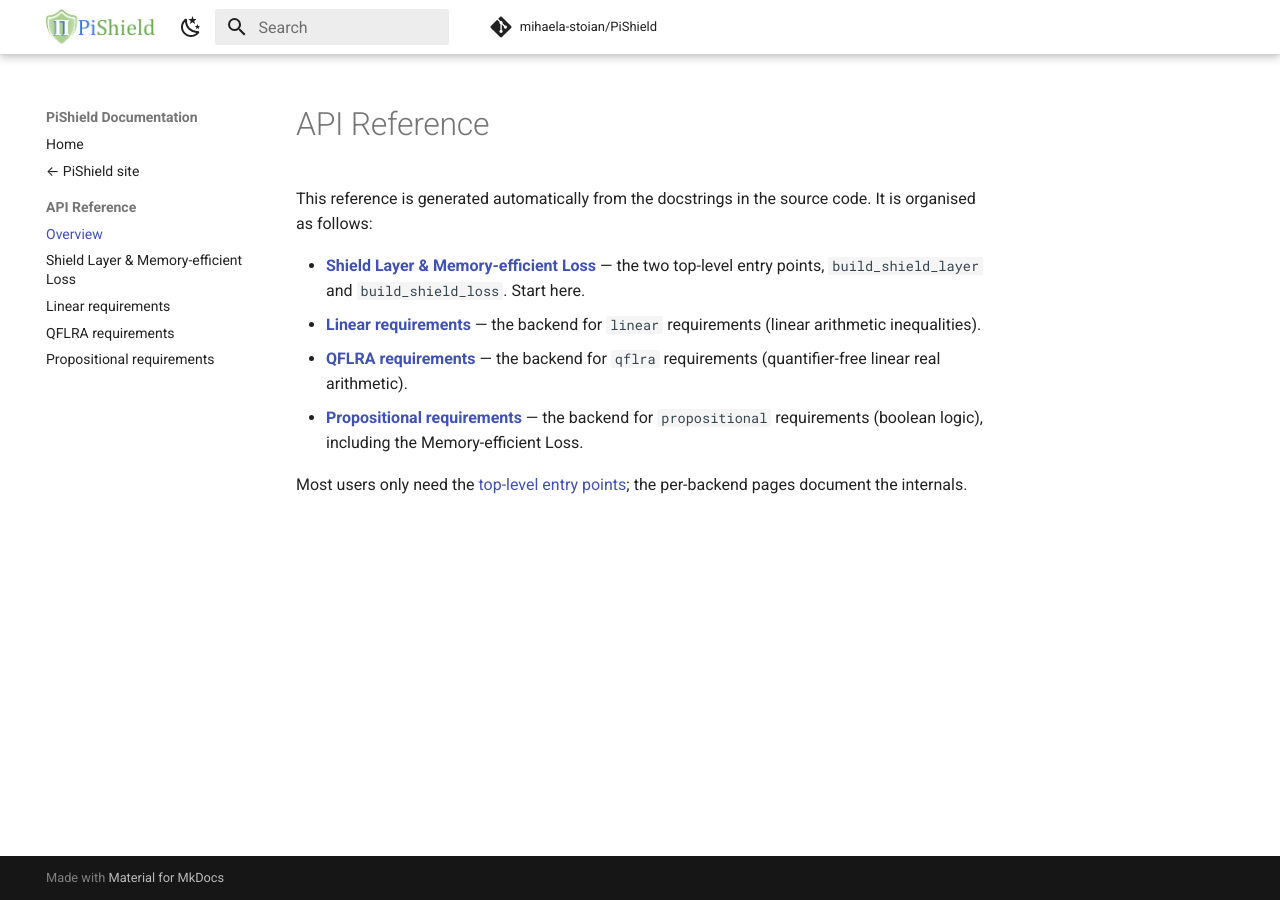
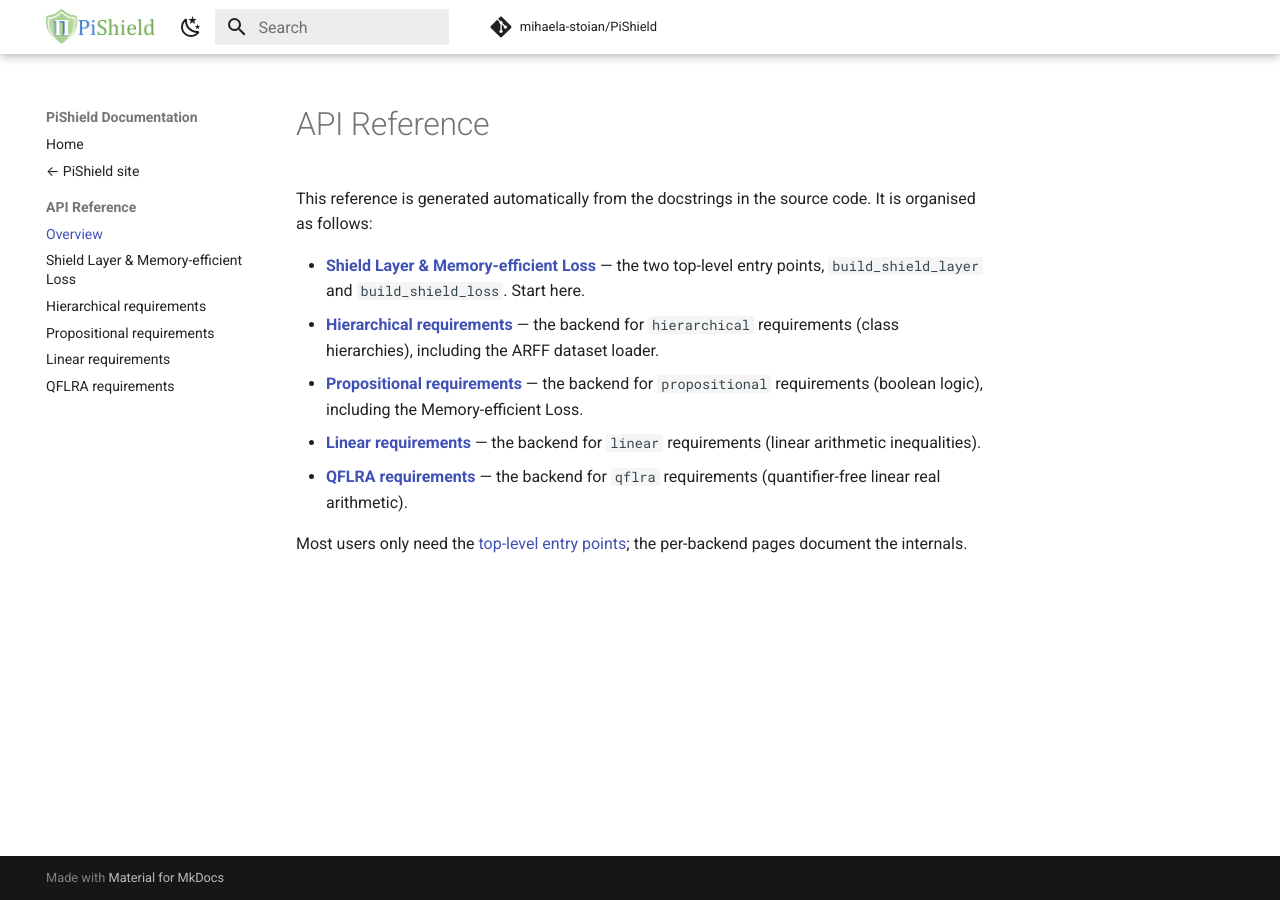
Before and after one commit to mihaela-stoian/PiShield, an MkDocs documentation site: the page built from docs/api/index.md, in a window 1280 px wide. Built offline with MkDocs 1.6.1 and Material for MkDocs 9.7.7, drawn with Linux system fonts in a browser that asks for light colours; comment, search, counter and statistics services are not loaded.

Commit message:
Document the hierarchical requirement type
Add the hierarchical backend to the docs so it is discoverable:
- README: a `hierarchical` row in the supported-types table, an ARFF/`.arff`
  format note, the `arff_hierarchy_style` argument in the signature, a usage
  subsection next to the Shield Layer sections, and a link to the example notebook.
- docs/index.md: matching supported-types row and citation guidance.
- docs/api/hierarchical.md: new mkdocstrings API page (shield_layer, classes,
  parser, datasets), wired into mkdocs.yml nav and the API overview.

List the requirement types consistently as hierarchical, propositional, linear,
qflra across the README table, the build_shield_layer signature, the citation
note, and the docs.

```diff
--- a/docs/api/index.md
+++ b/docs/api/index.md
@@ -5,12 +5,16 @@ code. It is organised as follows:
 
 - **[Shield Layer & Memory-efficient Loss](core.md)** — the two top-level entry
   points, `build_shield_layer` and `build_shield_loss`. Start here.
+- **[Hierarchical requirements](hierarchical.md)** — the backend for
+  `hierarchical` requirements (class hierarchies), including the ARFF
+  dataset loader.
+- **[Propositional requirements](propositional.md)** — the backend for
+  `propositional` requirements (boolean logic), including the Memory-efficient Loss.
 - **[Linear requirements](linear.md)** — the backend for `linear` requirements
   (linear arithmetic inequalities).
 - **[QFLRA requirements](qflra.md)** — the backend for `qflra` requirements
   (quantifier-free linear real arithmetic).
-- **[Propositional requirements](propositional.md)** — the backend for
-  `propositional` requirements (boolean logic), including the Memory-efficient Loss.
+
 
 Most users only need the [top-level entry points](core.md); the per-backend
 pages document the internals.
--- a/mkdocs.yml
+++ b/mkdocs.yml
@@ -76,6 +76,7 @@ nav:
   - API Reference:
       - Overview: api/index.md
       - Shield Layer & Memory-efficient Loss: api/core.md
+      - Hierarchical requirements: api/hierarchical.md
+      - Propositional requirements: api/propositional.md
       - Linear requirements: api/linear.md
       - QFLRA requirements: api/qflra.md
-      - Propositional requirements: api/propositional.md
```
Also changed, not shown: README.md (+26 -6 lines), docs/api/hierarchical.md (added, +24 -0 lines), docs/index.md (+3 -2 lines).
